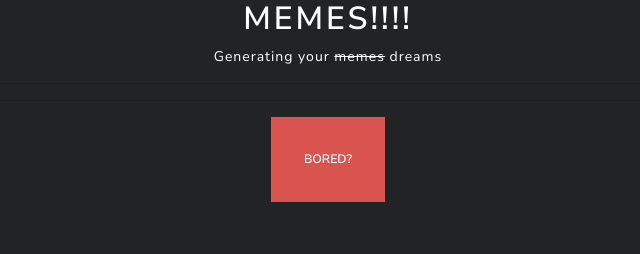
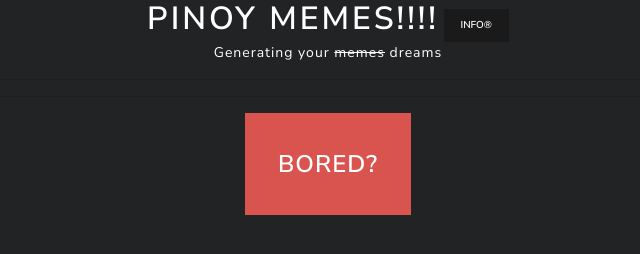
Before and after one commit to Injustible/Random-Meme-Generator, a plain HTML site: page index.html in a window 1280 px wide. Shown: the whole page, without its empty margins (312-952 px from the left). Drawn offline with nearby package versions, Linux system fonts and the light colour scheme.

Commit message:
version 0.6

```diff
--- a/index.html
+++ b/index.html
@@ -10,10 +10,11 @@
 	<link rel="stylesheet" href="style.css">
 </head>
 <body>
-	<div class="container">
+	<div class="container-fluid">
 		<div class="row text-center">
 			<div class="col-lg-12">
-				<h1 style="color: #ffffff;">MEMES!!!!</h1>
+				<h1 style="color: #ffffff;" class="d-inline">Pinoy memes!!!!</h1>
+				<button type="button" class="btn btn-primary btn-sm d-inline">info®</button>
 				<p style="color: #ffffff;">Generating your <s>memes</s> dreams</p>
 				<hr>
 					<h4 id="title" style="color: #ffffff;"></h4>
@@ -22,7 +23,7 @@
 					<!-- image goes here  -->
 				</div>
 				<hr>
-					<button id="clickMe" class="btn btn-danger btn-lg" onclick="memeIt(memes);"> Bored? </button>
+				<buttons style="font-size: x-large;" id="clickMe" class="btn btn-danger btn-lg"> Bored? </buttons>
 				</hr>
 			</div>
 		</div>
--- a/memes.js
+++ b/memes.js
@@ -1,5 +1,7 @@
 let memes;
 let memetitle;
+
+document.querySelector(".btn-danger").addEventListener('click' ,memeIt)
 
 function memeIt(memes) {
 	$.getJSON('https://meme-api.herokuapp.com/gimme/PampamilyangPaoLUL')
```
